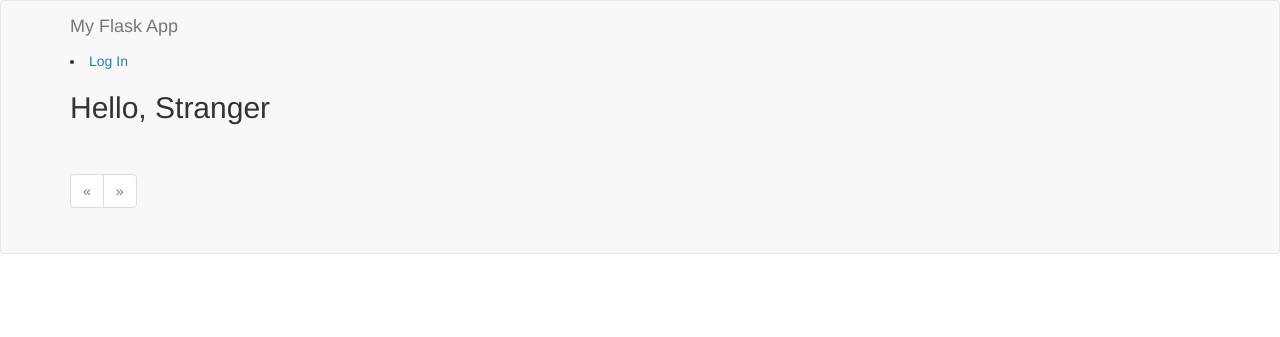
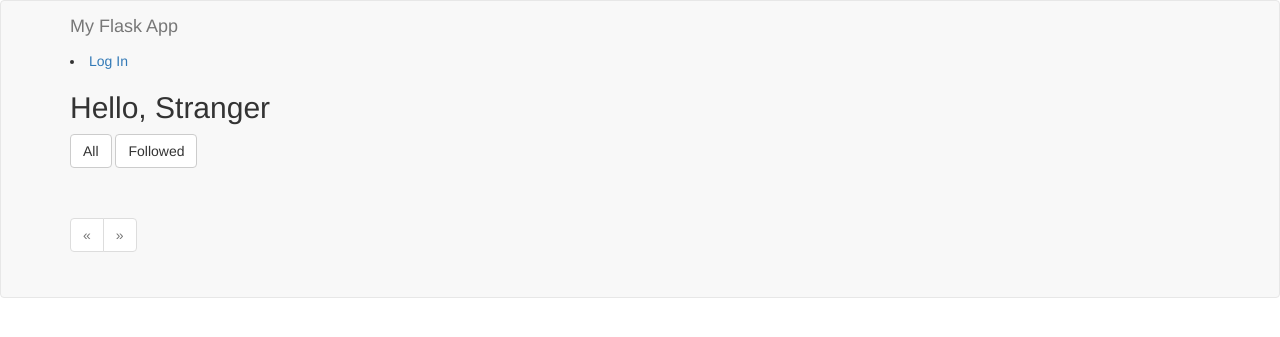
Before and after one commit to nickbs87/flask-grinberg, a Flask app: page / in a window 1280 px wide. Shown: the top 337 px of the page. Run offline with Flask 3, Linux system fonts and the light colour scheme; data that the repository does not hold is empty; some libraries are stand-ins or nearby versions.

Commit message:
Ch 12: Show followed posts on home page with new /all and /followed routes

```diff
--- a/app/main/views.py
+++ b/app/main/views.py
@@ -1,6 +1,7 @@
 from datetime import datetime
 
-from flask import render_template, session, redirect, url_for, flash, abort, request, current_app
+from flask import render_template, session, redirect, url_for, flash, abort, \
+    request, current_app, make_response
 
 from .import main
 from .forms import NameForm, EditProfileForm, EditProfileAdminForm, PostForm
@@ -21,13 +22,38 @@ def index():
         db.session.add(post)
         db.session.commit()
         return redirect(url_for('.index'))
+    show_followed = False
+    if current_user.is_authenticated:
+        show_followed = bool(request.cookies.get('show_followed', ''))
+    if show_followed:
+        query = current_user.followed_posts
+    else:
+        query = Post.query
+
     page = request.args.get('page', 1, type=int)
-    pagination = Post.query.order_by(Post.timestamp.desc()).paginate(
+    pagination = query.order_by(Post.timestamp.desc()).paginate(
         page=page, per_page = current_app.config['FLASKY_POSTS_PER_PAGE'],
         error_out=False)
     posts = pagination.items
 
-    return render_template('index.html', form=form, posts=posts, pagination=pagination)
+    return render_template('index.html', form=form, posts=posts,
+                           show_followed=show_followed, pagination=pagination)
+
+
+@main.route('/all')
+@login_required
+def show_all():
+    resp = make_response(redirect(url_for('.index')))
+    resp.set_cookie('show_followed', '', max_age=30*24*60*60)
+    return resp
+
+
+@main.route('/followed')
+@login_required
+def show_followed():
+    resp = make_response(redirect(url_for('.index')))
+    resp.set_cookie('show_followed', '1', max_age=30*24*60*60)
+    return resp
 
 
 @main.route('/post/<int:id>')
--- a/app/models.py
+++ b/app/models.py
@@ -111,6 +111,10 @@ class User(UserMixin, db.Model):
                                 backref=db.backref('followed', lazy='joined'),
                                 lazy='dynamic',
                                 cascade='all, delete-orphan')
+    @property
+    def followed_posts(self):
+        return Post.query.join(Follow, Follow.followed_id == Post.author_id)\
+            .filter(Follow.follower_id == self.id)
 
     @property
     def password(self):
--- a/app/templates/index.html
+++ b/app/templates/index.html
@@ -6,6 +6,7 @@
 
 
 {% block page_content %}
+
     <h2>Hello,
         {% if current_user.is_authenticated %}
             {{ current_user.username }}
@@ -18,10 +19,18 @@
         {{ wtf.quick_form(form) }}
     {% endif %}
 </div>
+    <a href="{{ url_for('.show_all') }}"
+        class="btn btn-default">All</a>
+
+    <a href="{{ url_for('.show_followed') }}"
+        class="btn btn-default">Followed</a>
+
     {% include '_posts.html' %}
     <div class="pagination">
         {{ macros.pagination_widget(pagination, '.index') }}
+
     </div>
+
 {% endblock %}
 
 {% block scripts %}
```
